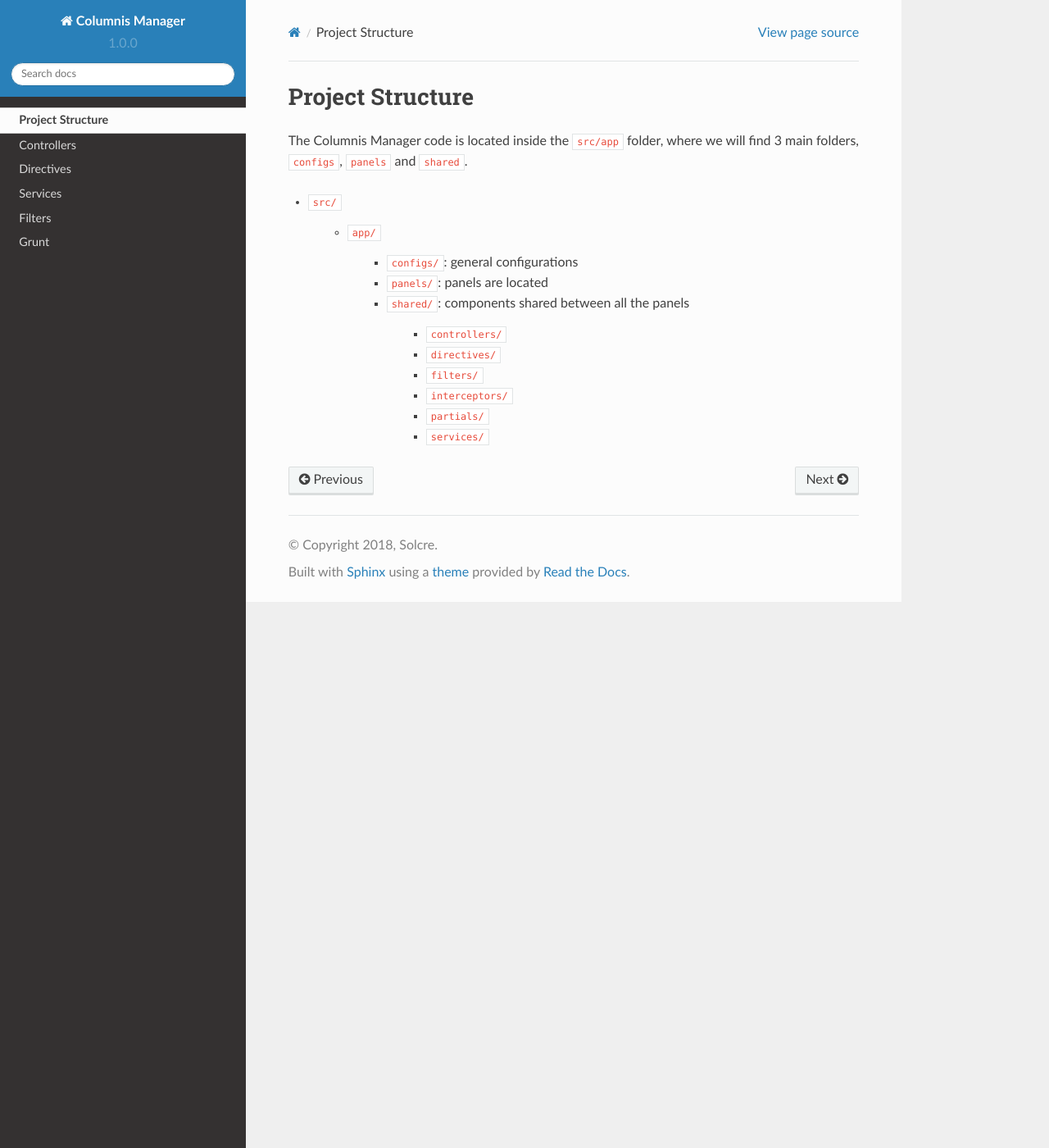
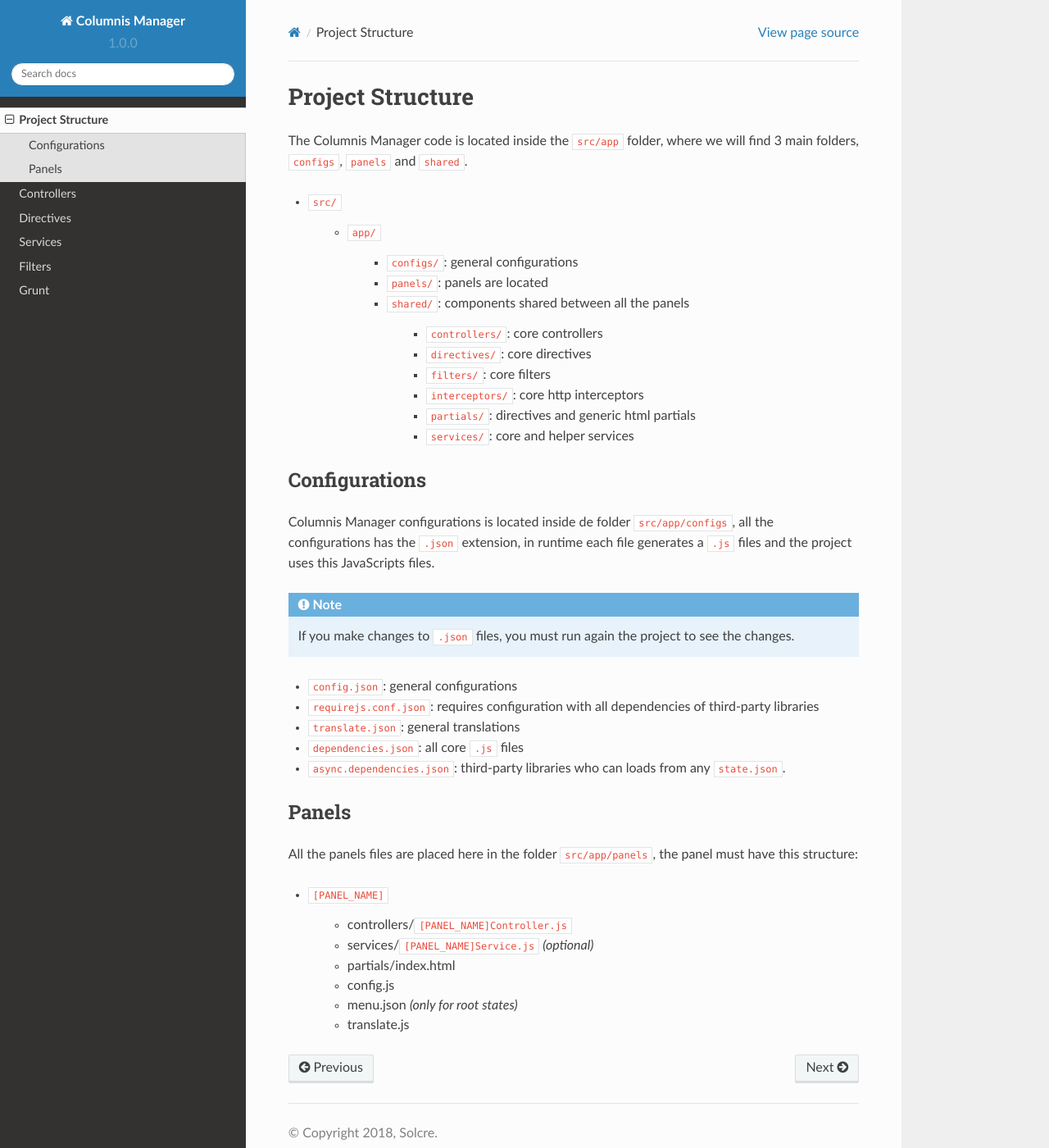
Before and after one commit to solcre-org/columnis-manager-doc, a Sphinx documentation site: the page built from source/structure.rst, in a window 1280 px wide and 1400 px high. Shown: the whole window at 82% size. Built offline with Sphinx 7.4.7 and the Read the Docs theme 2.0.0, drawn with Linux system fonts in a browser that asks for light colours.

Commit message:
doc(structure): expand structure documentation

```diff
--- a/source/structure.rst
+++ b/source/structure.rst
@@ -8,9 +8,35 @@
         - ``configs/``: general configurations
         - ``panels/``: panels are located
         - ``shared/``: components shared between all the panels
-            - ``controllers/``
-            - ``directives/``
-            - ``filters/``
-            - ``interceptors/``
-            - ``partials/``
-            - ``services/``
+            - ``controllers/``: core controllers
+            - ``directives/``: core directives
+            - ``filters/``: core filters
+            - ``interceptors/``: core http interceptors
+            - ``partials/``: directives and generic html partials
+            - ``services/``: core and helper services
+
+Configurations
+--------------
+Columnis Manager configurations is located inside de folder ``src/app/configs``, all the configurations has the ``.json`` extension, in runtime each file generates a ``.js`` files and the project uses this JavaScripts files.
+
+.. note::
+
+    If you make changes to ``.json`` files, you must run again the project to see the changes.
+
+- ``config.json``: general configurations
+- ``requirejs.conf.json``: requires configuration with all dependencies of third-party libraries
+- ``translate.json``: general translations
+- ``dependencies.json``: all core ``.js`` files
+- ``async.dependencies.json``: third-party libraries who can loads from any ``state.json``.
+
+Panels
+------
+All the panels files are placed here in the folder ``src/app/panels``, the panel must have this structure:
+
+- ``[PANEL_NAME]``
+    - controllers/``[PANEL_NAME]Controller.js``
+    - services/``[PANEL_NAME]Service.js`` `(optional)`
+    - partials/index.html
+    - config.js
+    - menu.json `(only for root states)`
+    - translate.js
```
Also changed, not shown: 5 other files.
